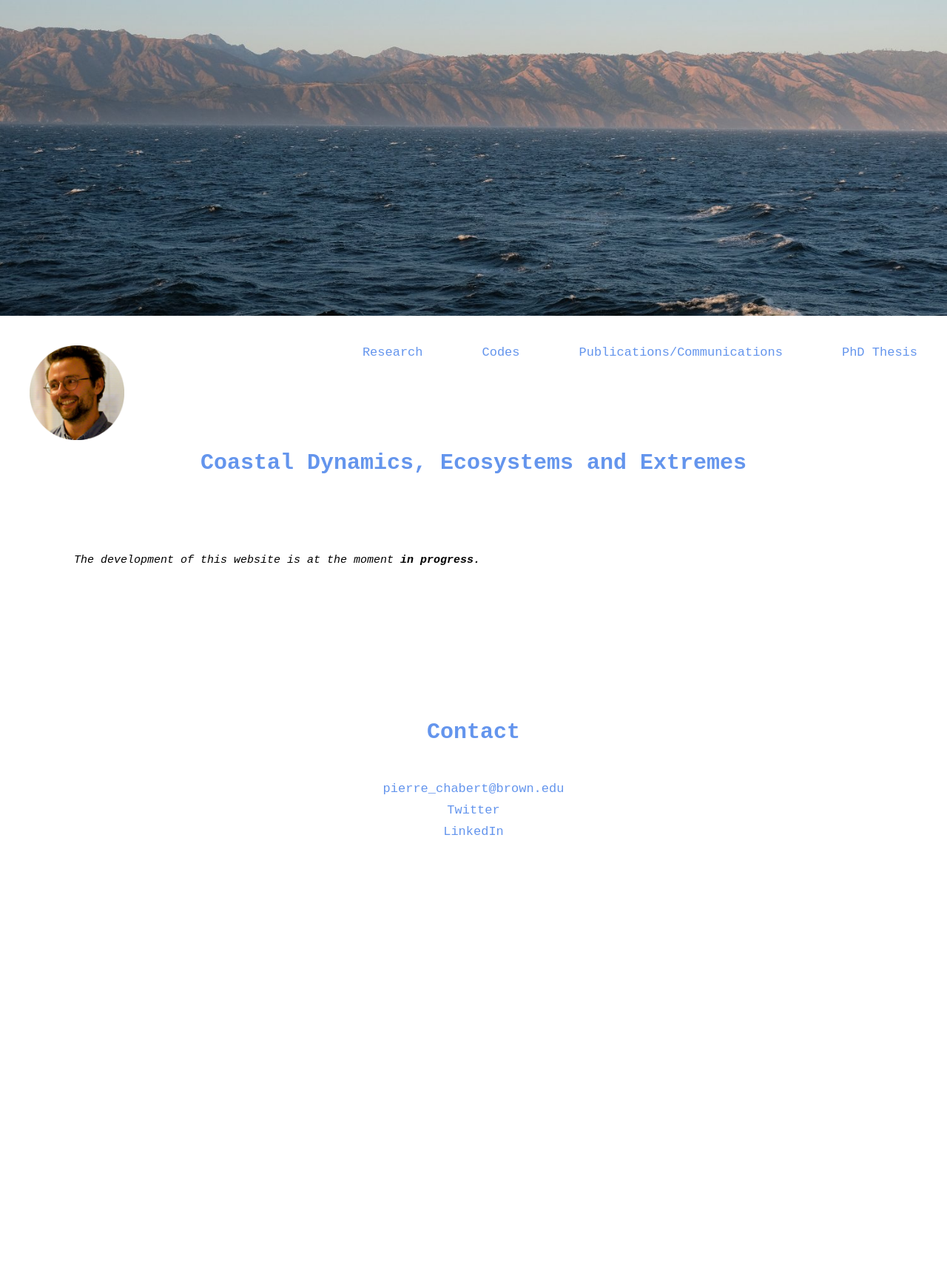
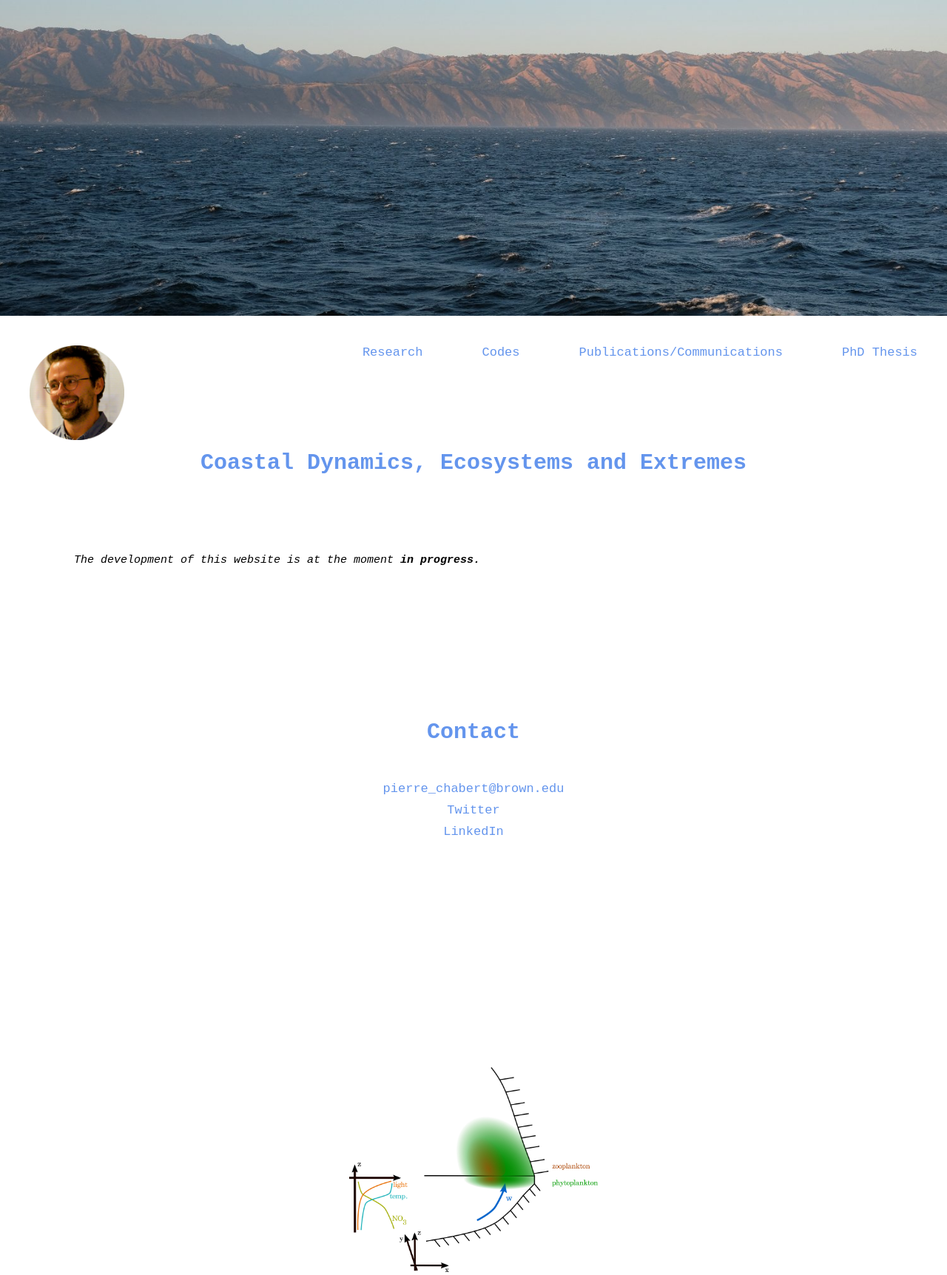
Before and after one commit to pierrechabert/pierrechabert.github.io, a Jekyll site: the page index.html, which Jekyll copies as it is, in a window 1280 px wide. Shown: the whole page at 74% size. Built offline with Jekyll 4.4.1, drawn with Linux system fonts in a browser that asks for light colours; before the commit the page ends 1443 px from its top, so only the background shows below that.

Commit message:
Update index.html

```diff
--- a/index.html
+++ b/index.html
@@ -23,6 +23,17 @@
     }
          .href-style-fitnofloat {color:cornflowerblue; font-size:17px; margin:10px; text-align:center; text-decoration:none;
     }
+           .row {
+          width: 100%;
+          text-align: center;
+         <!--  flex-direction: row;s -->
+         <!--  justify-content: center;s -->
+         <!--  display: flexs -->
+        }
+        .block {
+          width: 35%;
+          display: inline-block;
+        }
      * {
  font-size: 100%;
  font-family: monospace;
@@ -71,6 +82,9 @@
   </div>
 
 
+       <div class="row">
+ <div class="block"> <img src="coastal_ecosystem.png" width="75%">    </div>
+  </div>
 
 
   </body>
```
